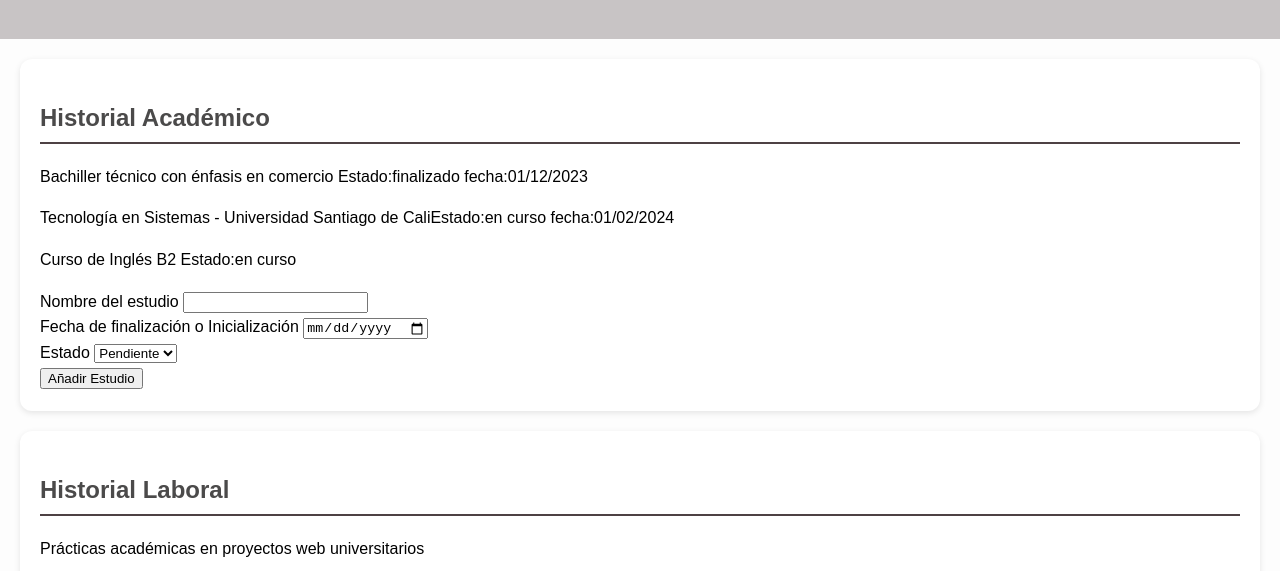
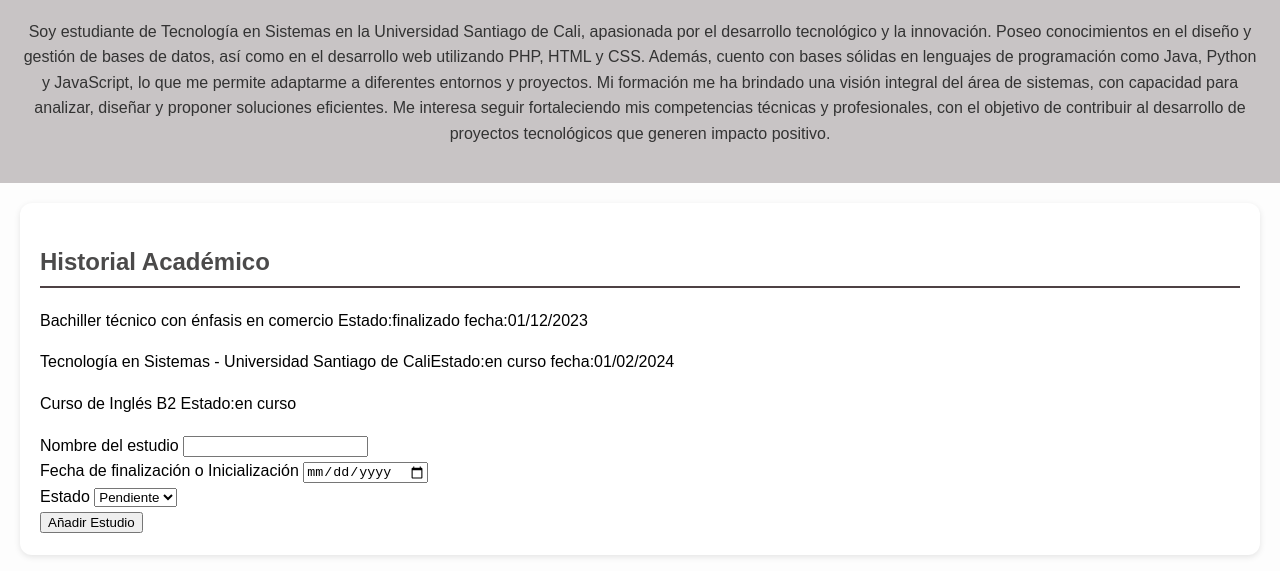
Before and after one commit to isabellacasta198/isabellacasta198.github.io, a plain HTML site: page index.html in a window 1280 px wide. Shown: the part 229-800 px from the top of the page. Drawn offline with Linux system fonts and the light colour scheme.

Commit message:
index.html

```diff
--- a/index.html
+++ b/index.html
@@ -13,6 +13,7 @@
       line-height: 1.6;
     }
     header {
+     text-align: center;
       background: #6b61635d;
       color: #333;
       padding: 20px;
@@ -47,10 +48,11 @@
   <header>
     <img src="imageIsa.jpg" alt="c:\Users\isabe\Downloads\imageIsa.jpg">
     <h1>Isabella Castaño Muñoz</h1>
-    <pSoy estudiante de Tecnología en Sistemas en la Universidad Santiago de Cali, apasionada por el desarrollo tecnológico y la innovación. Poseo conocimientos en el diseño y gestión de bases de datos, así como en el desarrollo web utilizando PHP, HTML y CSS. Además, cuento con bases sólidas en lenguajes de programación como Java, Python y JavaScript, lo que me permite adaptarme a diferentes entornos y proyectos.
+    <center>
+    <p>Soy estudiante de Tecnología en Sistemas en la Universidad Santiago de Cali, apasionada por el desarrollo tecnológico y la innovación. Poseo conocimientos en el diseño y gestión de bases de datos, así como en el desarrollo web utilizando PHP, HTML y CSS. Además, cuento con bases sólidas en lenguajes de programación como Java, Python y JavaScript, lo que me permite adaptarme a diferentes entornos y proyectos.
 
-Mi formación me ha brindado una visión integral del área de sistemas, con capacidad para analizar, diseñar y proponer soluciones eficientes. Me interesa seguir fortaleciendo mis competencias técnicas y profesionales, con el objetivo de contribuir al desarrollo de proyectos tecnológicos que generen impacto positivo.
-      </p>
+Mi formación me ha brindado una visión integral del área de sistemas, con capacidad para analizar, diseñar y proponer soluciones eficientes. Me interesa seguir fortaleciendo mis competencias técnicas y profesionales, con el objetivo de contribuir al desarrollo de proyectos tecnológicos que generen impacto positivo.<p>
+  </center>
   </header>
 
   <section>
```
